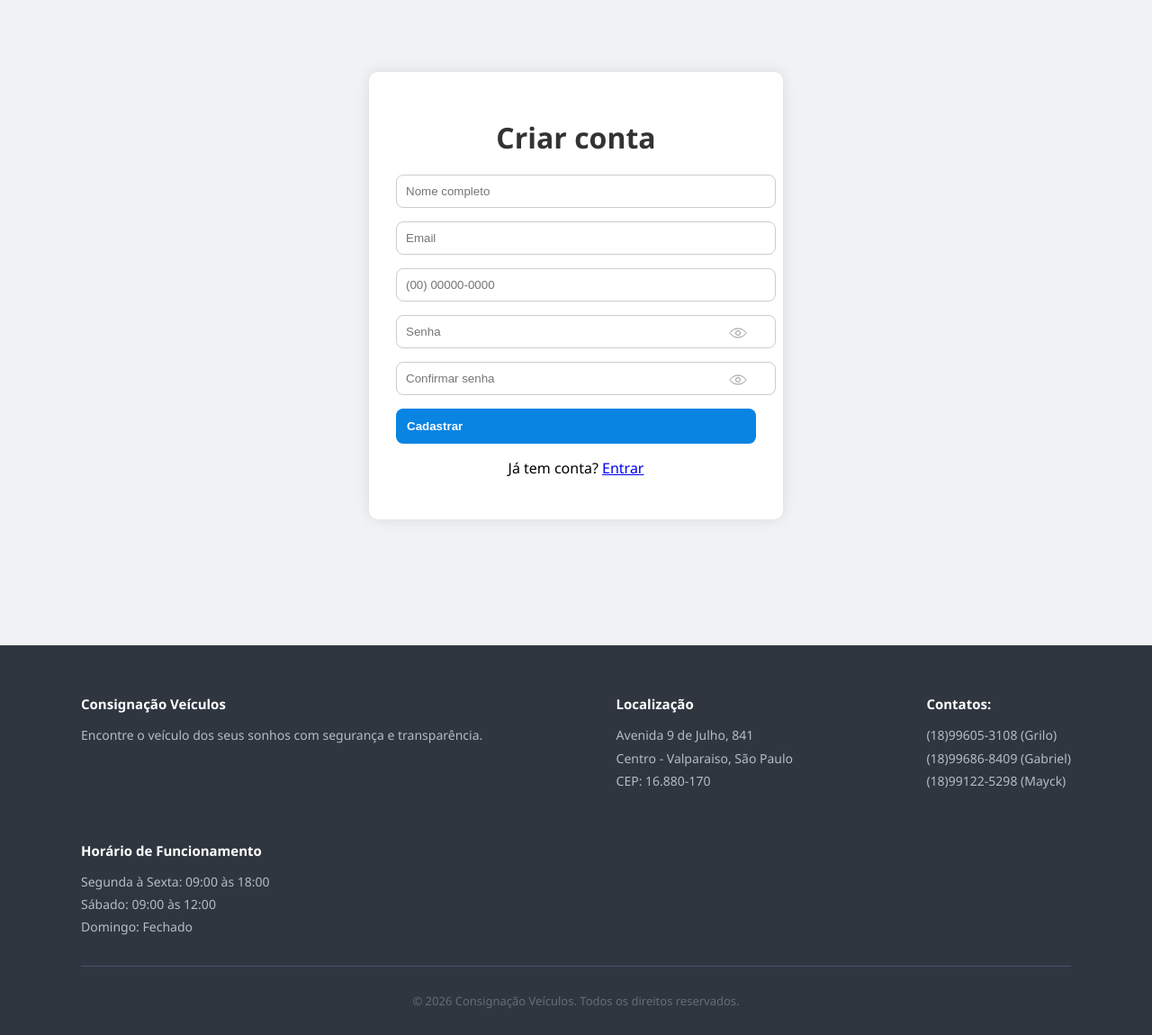
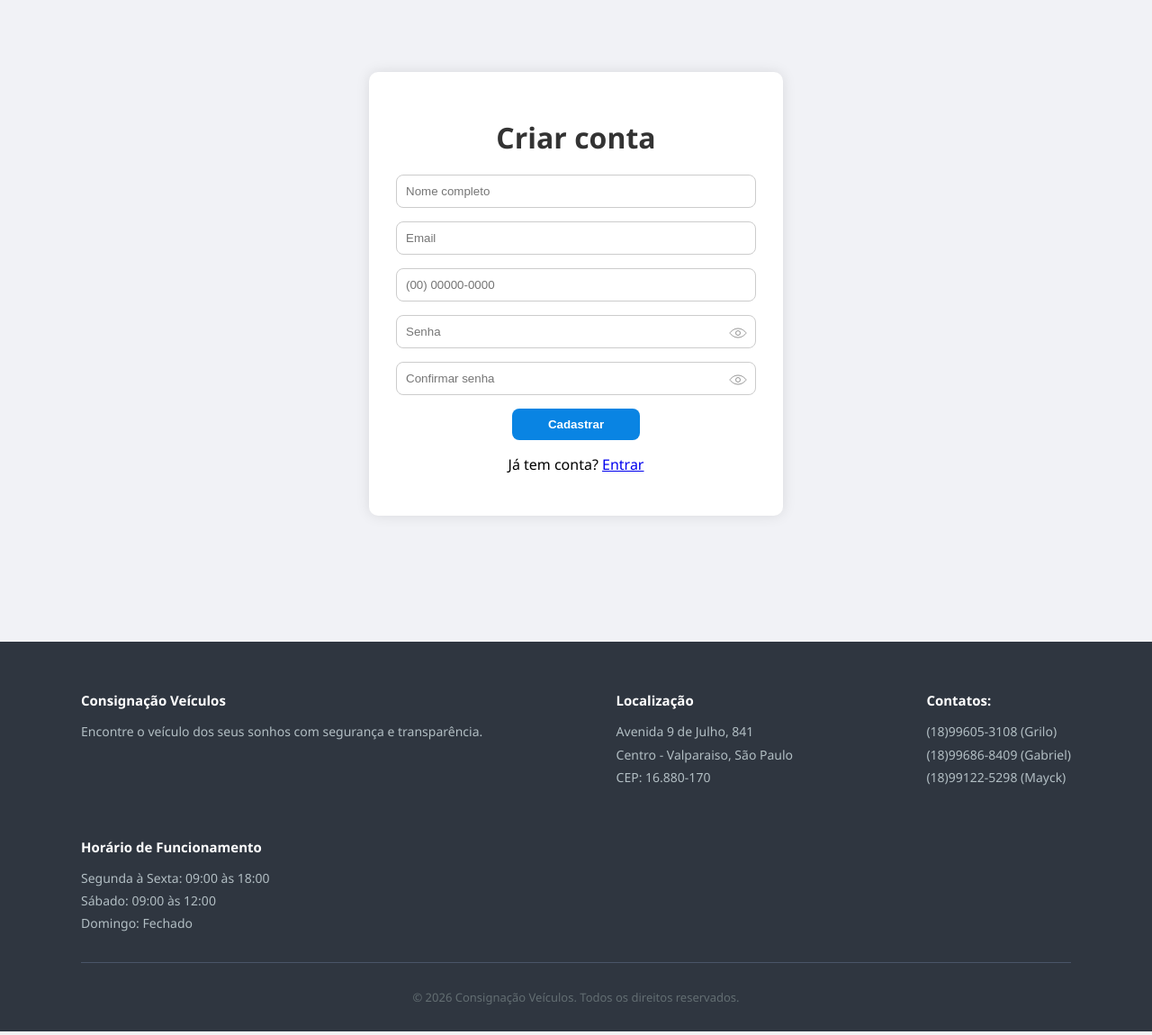
Before and after one commit to HiagoRayuan/PI_Site_de_Consignacao_de_Veiculos, a Flask app: page /registro in a window 1280 px wide. Shown: the part 64-1214 px from the top of the page at 90% size. Run offline with Flask 3, Linux system fonts and the light colour scheme; some libraries are stand-ins or nearby versions.

Commit message:
Corrigido alguns problemas no design.

```diff
--- a/static/css/style.css
+++ b/static/css/style.css
@@ -1,7 +1,10 @@
-body{
+body {
     font-family: 'Segoe UI', Arial, sans-serif;
     background-color: #f1f2f6;
     margin: 0;
+    display: flex;
+    flex-direction: column;
+    min-height: 100vh;
 }
 h1 {
     color: #333;
@@ -50,6 +53,7 @@ h1 {
 }
 .container {
     padding: 30px;
+    flex: 1;
 }
 .cards {
     display: flex;
@@ -114,6 +118,12 @@ h1 {
     resize: none;
     height: 100px;
 }
+.form-group input,
+.form-group textarea,
+.form-group select {
+    box-sizing: border-box;
+    width: 100%;
+}
 .form-agendamento select {
     width: 100%;
     padding: 10px;
@@ -151,7 +161,7 @@ input[type="file"] {
     cursor: pointer;
     font-weight: bold;
     text-decoration: none;
-    display: flex;
+    display: block;
     text-align: center;
     box-sizing: border-box;
     transition: 0.2s;
--- a/templates/login.html
+++ b/templates/login.html
@@ -28,7 +28,7 @@
                 </span>
             </div>
 
-            <button type="submit" class="btn">Entrar</button>
+            <button type="submit" class="btn btn-center">Entrar</button>
         </form>
         <div class="link">
             <p>Não tem conta?<a href="/registro">Cadastre-se</a></p>
--- a/templates/registro.html
+++ b/templates/registro.html
@@ -39,7 +39,7 @@
                         </svg>
                     </span>
                 </div>
-                <button type="submit" class="btn">Cadastrar</button>
+                <button type="submit" class="btn btn-center">Cadastrar</button>
             </form>
             <div class="link">
                 <p>Já tem conta? <a href="/login">Entrar</a></p>
```
